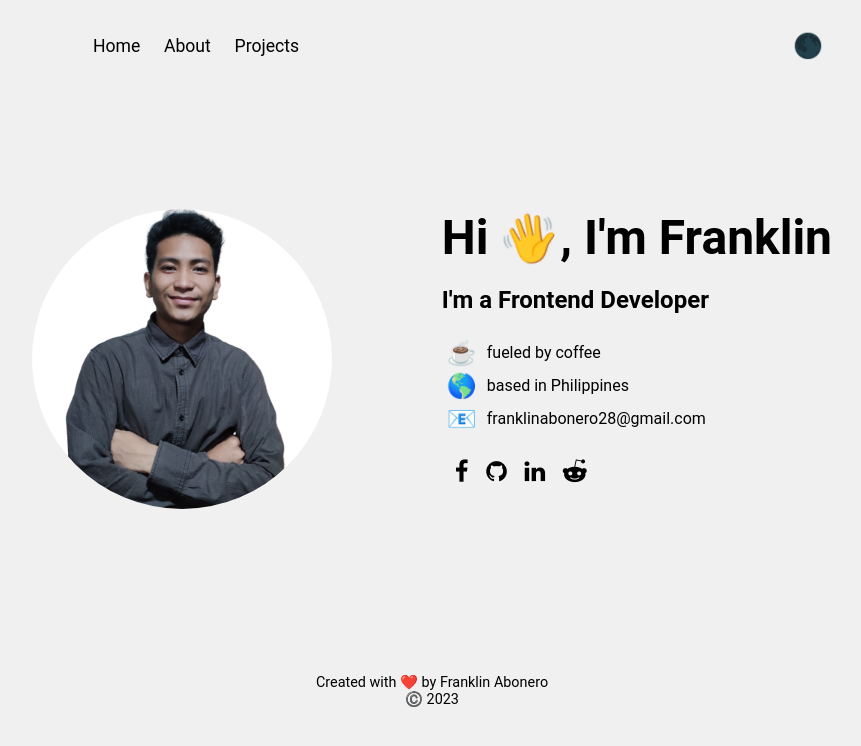
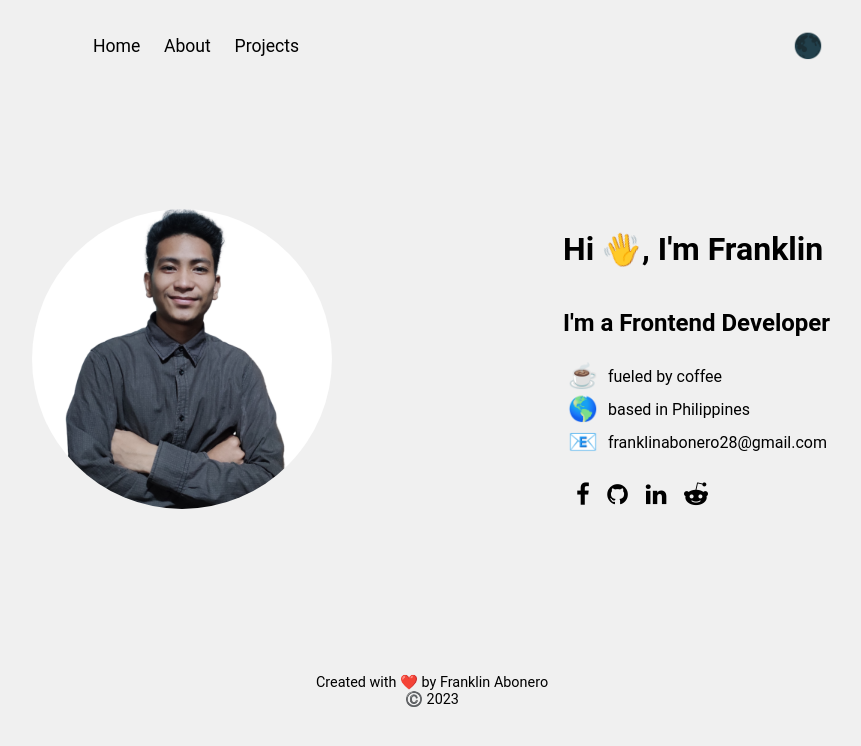
Before and after one commit to Four26/vite-react-portfolio, a React (Vite) app: page / in a window 1280 px wide. Shown: the top 746 px of the page, without its empty margins (208-1069 px from the left). Built offline with nearby package versions, Linux system fonts and the light colour scheme.

Commit message:
edited the Home.jsx

```diff
--- a/src/components/home/Home.jsx
+++ b/src/components/home/Home.jsx
@@ -1,7 +1,7 @@
 import React from 'react';
 import './home.css';
 import { info } from '../info/info';
-import {Box} from '@mui/material'
+import { Box } from '@mui/material'
 
 
 console.log(info.firstName);
@@ -9,17 +9,64 @@ console.log(info.firstName);
 const Home = () => {
     return (
         <>
-            <div className='main-homecontainer'>
-                <div className="home-container">
-                    <div className="image">
-                        <img src={info.selfPortrait} alt='profile' />
-                    </div>
-                    <div className="info">
-                        <h1>Hi <span className='wave-icon'>👋</span>, I'm {info.firstName}</h1>
+            <Box
+                sx={{
+                    fontFamily: 'Roboto, sans-serif',
+                    minHeight: '550px',
+                    display: 'flex',
+                    justifyContent: 'center',
+                    alignItems: 'center',
+                }}
+            >
+                <Box
+                    sx={{
+                        padding: '20px',
+                        width: { xs: '90%', sm: '80%', md: '800px' },
+                        margin: '40px auto',
+                        display: 'flex',
+                        justifyContent: 'space-between',
+                        alignItems: 'flex-start',
+                        flexDirection: { xs: 'column', md: 'row' },
+                    }}
+                >
+                    <Box
+                        sx={{
+                            display: 'flex',
+                            justifyContent: 'center',
+                            alignItems: 'center',
+                        }}
+                    >
+                        <div className="image">
+                            <img src={info.selfPortrait} alt='profile' />
+                        </div>
+                    </Box>
+                    <Box
+                        sx={{
+                            display: 'flex',
+                            justifyContent: 'flex-start',
+                            alignItems: 'flex-start',
+                            flexDirection: 'column',
+                        }}
+                    >
+                        <h1>
+                            Hi <span className='wave-icon'>👋</span>, I'm {info.firstName}
+                        </h1>
                         <h2>I'm a {info.position}</h2>
                         <div className="mini-bio">
                             {info.miniBio.map((item, index) => (
-                                <Box key={index} sx={{ display: 'flex', alignItems: 'center', mb: 1 }}>
+                                <Box
+                                    key={index}
+                                    sx={{
+                                        display: 'flex',
+                                        alignItems: 'center',
+                                        marginBottom: '5px',
+                                        cursor: 'pointer',
+                                        transition: 'transform 0.3s ease-out',
+                                        '&:hover': {
+                                            transform: 'translateY(-5px)',
+                                        },
+                                    }}
+                                >
                                     <span style={{ fontSize: '1.5rem' }}>{item.emoji}</span>
                                     <span style={{ marginLeft: '10px' }}>{item.text}</span>
                                 </Box>
@@ -32,10 +79,9 @@ const Home = () => {
                                 </a>
                             ))}
                         </div>
-
-                    </div>
-                </div>
-            </div>
+                    </Box>
+                </Box>
+            </Box>
         </>
     )
 }
```
